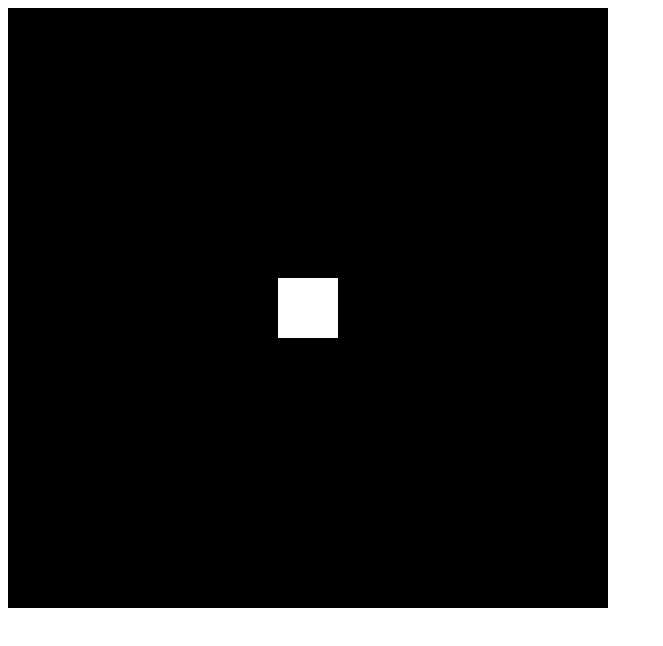
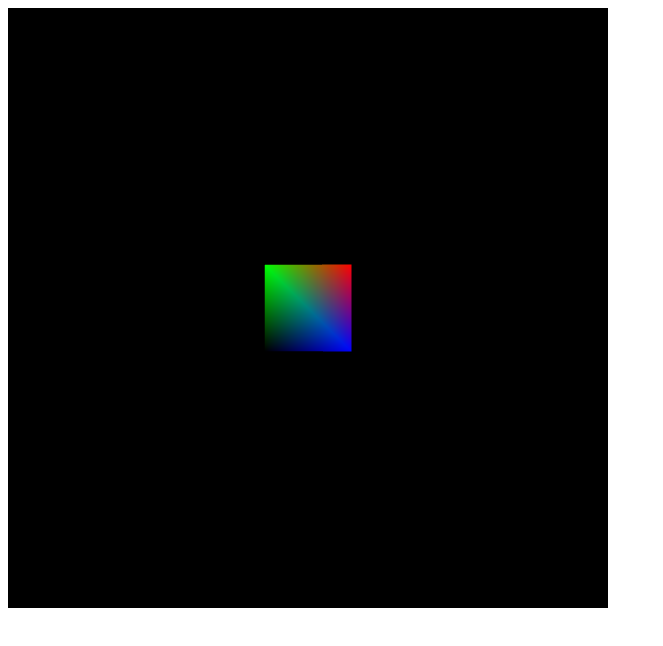
Before and after one commit to henshiru/HelloWebGL, a plain HTML site: page index.html in a window 1280 px wide. Shown: the whole page, without its empty margins (0-663 px from the left). Drawn offline with Linux system fonts and the light colour scheme.

Commit message:
Add transform.js

```diff
--- a/index.html
+++ b/index.html
@@ -2,19 +2,25 @@
   <head>
     <title>Hello WebGL</title>
     <script id="vshader" type="x-shader/x-vertex">
-      attribute vec3 position;
+      uniform mat4 transform;
+      attribute vec4 position;
+      attribute vec4 color;
+      varying vec4 color_out;
       void main()
       {
-        vec3 pos = 0.1*position;
-        gl_Position = vec4(pos.x, pos.y, pos.z, 1.0);
+        gl_Position = transform*position;
+        color_out = color;
       }
     </script>
     <script id="fshader" type="x-shader/x-fragment">
+      precision mediump float;
+      varying vec4 color_out;
       void main()
       {
-        gl_FragColor = vec4(1.0, 1.0, 1.0, 1.0);
+        gl_FragColor = color_out;
       }
     </script>
+    <script src="transform.js"></script>
     <script src="glutil.js"></script>
     <script src="main.js"></script>
   </head>
--- a/main.js
+++ b/main.js
@@ -1,8 +1,10 @@
 var gl = null;
 var program = null;
+var canvas = null;
+var buffer = null;
 
 function onLoad() {
-  var canvas = document.getElementById("canvas_main");
+  canvas = document.getElementById("canvas_main");
   gl = glutil.getGlContext(canvas);
   if (!gl) {
     alert("Unable to initialize WebGL. Your browser may not support it.");
@@ -12,9 +14,13 @@ function onLoad() {
   gl.enable(gl.DEPTH_TEST);
   gl.depthFunc(gl.LEQUAL);
   gl.clear(gl.COLOR_BUFFER_BIT | gl.DEPTH_BUFFER_BIT);
+  gl.cullFace(gl.BACK);
+  gl.enable(gl.CULL_FACE);
 
   program = glutil.createProgram(gl, "vshader", "fshader");
   gl.useProgram(program);
+
+  buffer = gl.createBuffer();
 
   setInterval(drawScene, 15);
 }
@@ -22,18 +28,36 @@ function onLoad() {
 function drawScene() {
   gl.clear(gl.COLOR_BUFFER_BIT | gl.DEPTH_BUFFER_BIT);
 
-  var verticesBuffer = gl.createBuffer();
-  gl.bindBuffer(gl.ARRAY_BUFFER, verticesBuffer);
+  var locTransform = gl.getUniformLocation(program, "transform");
+  var matrix = transform.identity();
+  matrix = transform.multiply(transform.rotateY(Math.PI*2*((new Date).getTime())/2000), matrix);
+  matrix = transform.multiply(transform.translate(0, 0, -4), matrix);
+  matrix = transform.multiply(transform.perspective(Math.PI/3, canvas.width/canvas.height, 1, 10), matrix);
+  gl.uniformMatrix4fv(locTransform, false, transform.toFloat32Array(matrix));
+
   var vertices = [
       1.0,  1.0,  0.0,
       -1.0, 1.0,  0.0,
       1.0,  -1.0, 0.0,
       -1.0, -1.0, 0.0
   ];
-  gl.bufferData(gl.ARRAY_BUFFER, new Float32Array(vertices), gl.STATIC_DRAW);
-  //gl.bufferData(gl.ARRAY_BUFFER, vertices, gl.STATIC_DRAW);
+  var colors = [
+      1.0, 0.0, 0.0,
+      0.0, 1.0, 0.0,
+      0.0, 0.0, 1.0,
+      0.0, 0.0, 0.0,
+  ];
+  gl.bindBuffer(gl.ARRAY_BUFFER, buffer);
+  gl.bufferData(gl.ARRAY_BUFFER, new Float32Array(vertices.concat(colors)), gl.STATIC_DRAW);
+
   var locPosition = gl.getAttribLocation(program, "position");
   gl.vertexAttribPointer(locPosition, 3, gl.FLOAT, false, 0, 0);
   gl.enableVertexAttribArray(locPosition);
+
+  var locColor = gl.getAttribLocation(program, "color");
+  gl.vertexAttribPointer(locColor, 3, gl.FLOAT, false, 0, vertices.length*4);
+  gl.enableVertexAttribArray(locColor);
+
+
   gl.drawArrays(gl.TRIANGLE_STRIP, 0, 4);
 }
--- /dev/null
+++ b/transform.js
@@ -0,0 +1,95 @@
+
+var transform = {};
+
+transform.zero = function() {
+  return [[0, 0, 0, 0],
+          [0, 0, 0, 0],
+          [0, 0, 0, 0],
+          [0, 0, 0, 0]];
+};
+
+transform.identity = function() {
+  var m = transform.zero();
+  m[0][0] = m[1][1] = m[2][2] = m[3][3] = 1;
+  return m;
+};
+
+transform.perspective = function(fovy, aspect, nearZ, farZ) {
+  var frust = transform.zero();
+  var tan_fovy = Math.tan( fovy );
+  frust[0][0] = 1 / (aspect*tan_fovy);
+  frust[1][1] = 1 / tan_fovy;
+  frust[2][2] = -(nearZ + farZ) / (farZ - nearZ);
+  frust[2][3] = -2.0 * nearZ * farZ / (farZ - nearZ);
+  frust[3][2] = -1.0;
+  return frust;
+};
+
+transform.multiply = function(mat1, mat2) {
+  var m = transform.zero();
+  var i, j;
+  for (i = 0; i != 4; ++i) {
+    for (j = 0; j != 4; ++j) {
+      m[i][j] = mat1[i][0]*mat2[0][j] + mat1[i][1]*mat2[1][j] + mat1[i][2]*mat2[2][j] + mat1[i][3]*mat2[3][j];
+    }
+  }
+  return m;
+};
+
+transform.rotateX = function(t) {
+  var m = transform.zero();
+  var s = Math.sin(t);
+  var c = Math.cos(t);
+  m[0][0] = 1;
+  m[1][1] = c;
+  m[1][2] = -s;
+  m[2][1] = s;
+  m[2][2] = c;
+  m[3][3] = 1;
+  return m;
+};
+
+transform.rotateY = function(t) {
+  var m = transform.zero();
+  var s = Math.sin(t);
+  var c = Math.cos(t);
+  m[0][0] = c;
+  m[0][2] = s;
+  m[1][1] = 1;
+  m[2][0] = -s;
+  m[2][2] = c;
+  m[3][3] = 1;
+  return m;
+};
+
+transform.rotateZ = function(t) {
+  var m = transform.zero();
+  var s = Math.sin(t);
+  var c = Math.cos(t);
+  m[0][0] = c;
+  m[0][1] = -s;
+  m[1][0] = s;
+  m[1][1] = c;
+  m[2][2] = 1;
+  m[3][3] = 1;
+  return m;
+};
+
+transform.translate = function(x, y, z) {
+  var m = transform.identity();
+  m[0][3] = x;
+  m[1][3] = y;
+  m[2][3] = z;
+  return m;
+};
+
+transform.toFloat32Array = function(m) {
+  var a = new Float32Array(16);
+  var i, j;
+  for (i = 0; i != 4; ++i) {
+    for (j = 0; j != 4; ++j) {
+      a[j*4 + i] = m[i][j];
+    }
+  }
+  return a;
+};
```
